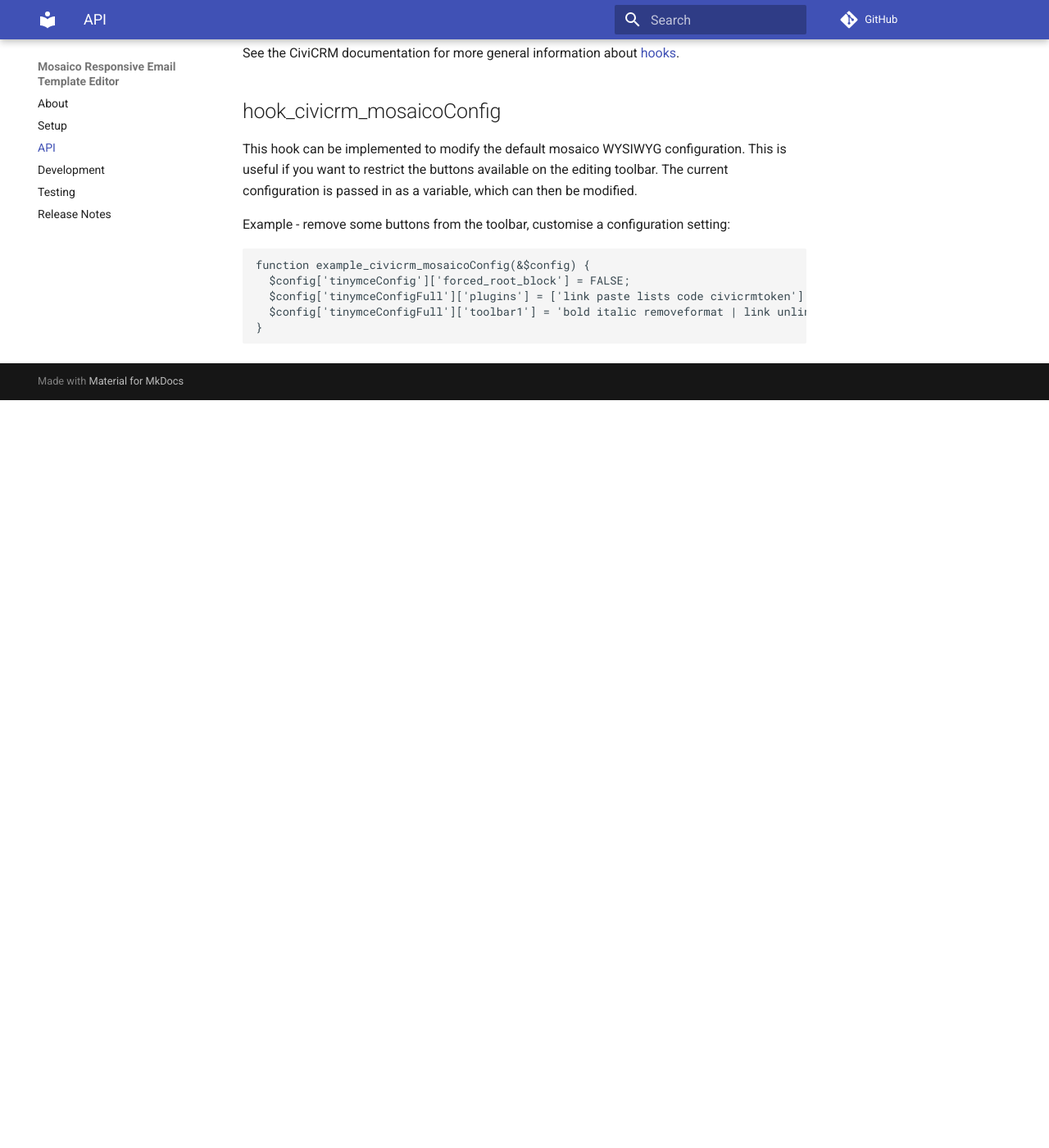
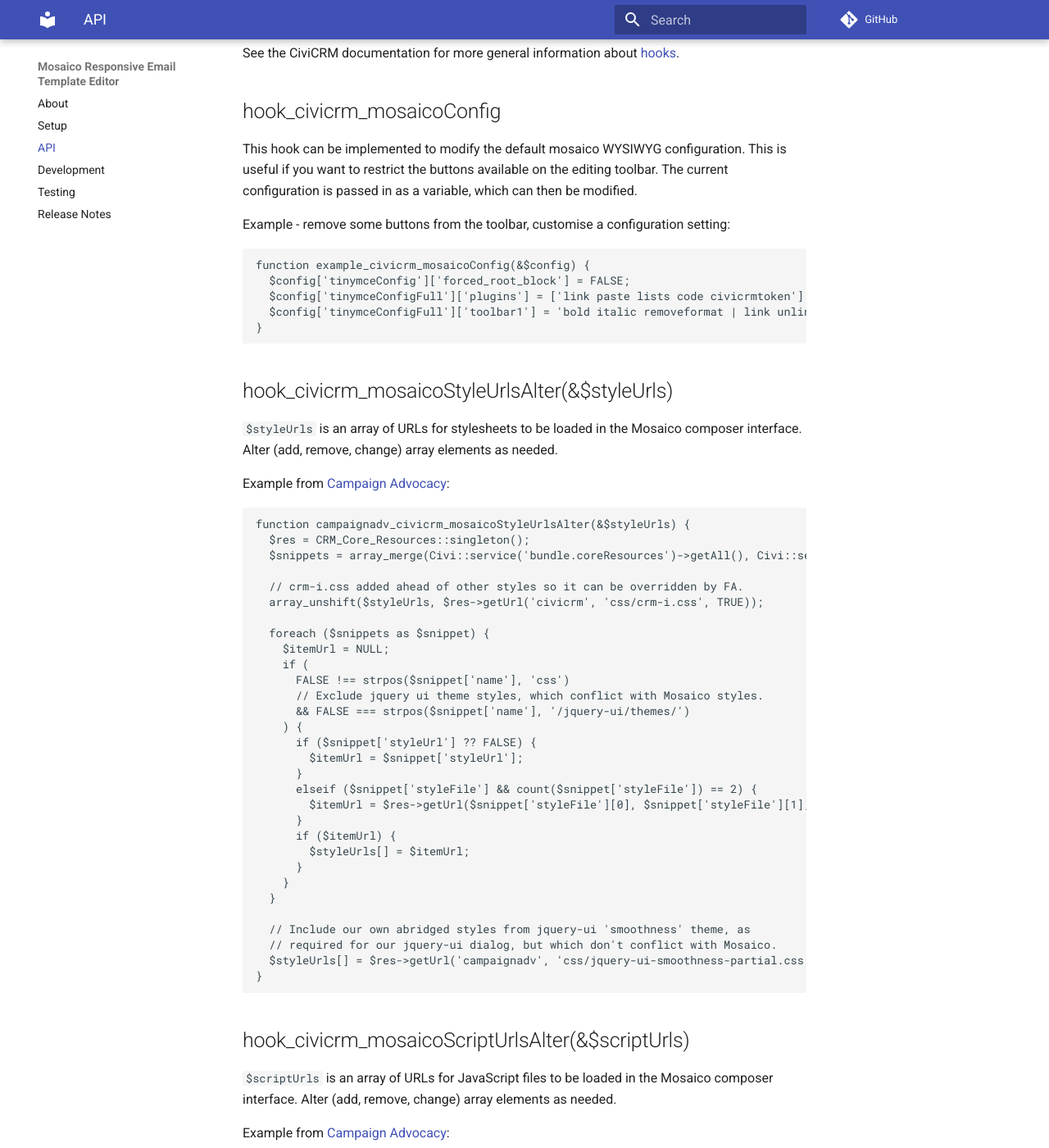
Before and after one commit to veda-consulting-company/uk.co.vedaconsulting.mosaico, an MkDocs documentation site: the page built from docs/api.md, in a window 1280 px wide and 1400 px high, scrolled down 1785 px. Shown: the whole window at 82% size. Built offline with MkDocs 1.6.1 and Material for MkDocs 9.7.7, drawn with Linux system fonts in a browser that asks for light colours; comment, search, counter and statistics services are not loaded; before the commit the page ends 2273 px from its top, so only the background shows below that; some of the changed text lies outside the part shown.

Commit message:
Add docs for the hooks that alter relevant assets in the Mosaico interface

````diff
--- a/docs/api.md
+++ b/docs/api.md
@@ -73,3 +73,80 @@
   $config['tinymceConfigFull']['toolbar1'] = 'bold italic removeformat | link unlink | civicrmtoken | pastetext code';
 }
 ```
+
+## hook_civicrm_mosaicoStyleUrlsAlter(&$styleUrls)
+
+`$styleUrls` is an array of URLs for stylesheets to be loaded in the Mosaico composer interface. Alter (add, remove, change) array elements as needed.
+
+Example from  [Campaign Advocacy](https://github.com/twomice/civicrm-campaignadvocacy):
+
+```php
+function campaignadv_civicrm_mosaicoStyleUrlsAlter(&$styleUrls) {
+  $res = CRM_Core_Resources::singleton();
+  $snippets = array_merge(Civi::service('bundle.coreResources')->getAll(), Civi::service('bundle.coreStyles')->getAll());
+
+  // crm-i.css added ahead of other styles so it can be overridden by FA.
+  array_unshift($styleUrls, $res->getUrl('civicrm', 'css/crm-i.css', TRUE));
+
+  foreach ($snippets as $snippet) {
+    $itemUrl = NULL;
+    if (
+      FALSE !== strpos($snippet['name'], 'css')
+      // Exclude jquery ui theme styles, which conflict with Mosaico styles.
+      && FALSE === strpos($snippet['name'], '/jquery-ui/themes/')
+    ) {
+      if ($snippet['styleUrl'] ?? FALSE) {
+        $itemUrl = $snippet['styleUrl'];
+      }
+      elseif ($snippet['styleFile'] && count($snippet['styleFile']) == 2) {
+        $itemUrl = $res->getUrl($snippet['styleFile'][0], $snippet['styleFile'][1], TRUE);
+      }
+      if ($itemUrl) {
+        $styleUrls[] = $itemUrl;
+      }
+    }
+  }
+
+  // Include our own abridged styles from jquery-ui 'smoothness' theme, as
+  // required for our jquery-ui dialog, but which don't conflict with Mosaico.
+  $styleUrls[] = $res->getUrl('campaignadv', 'css/jquery-ui-smoothness-partial.css', TRUE);
+}
+```
+
+## hook_civicrm_mosaicoScriptUrlsAlter(&$scriptUrls)
+
+`$scriptUrls` is an array of URLs for JavaScript files to be loaded in the Mosaico composer interface. Alter (add, remove, change) array elements as needed.
+
+Example from  [Campaign Advocacy](https://github.com/twomice/civicrm-campaignadvocacy):
+
+```php
+function campaignadv_civicrm_mosaicoScriptUrlsAlter(&$scriptUrls) {
+  $res = CRM_Core_Resources::singleton();
+  $snippets = Civi::service('bundle.coreResources')->getAll();
+  foreach ($snippets as $snippet) {
+    $itemUrl = NULL;
+    if (
+        FALSE !== strpos($snippet['name'], 'js')
+        && !strpos($snippet['name'], 'crm.menubar.js')
+        && !strpos($snippet['name'], 'crm.menubar.min.js')
+        && !strpos($snippet['name'], 'crm.wysiwyg.js')
+        && !strpos($snippet['name'], 'crm.wysiwyg.min.js')
+        && !strpos($snippet['name'], 'l10n-js')
+      ) {
+      if ($snippet['scriptUrl'] ?? FALSE) {
+        $itemUrl = $snippet['scriptUrl'];
+      }
+      elseif ($snippet['scriptFile'] && count($snippet['scriptFile']) == 2) {
+        $itemUrl = $res->getUrl($snippet['scriptFile'][0], $snippet['scriptFile'][1], TRUE);
+      }
+      if ($itemUrl) {
+        $scriptUrls[] = $itemUrl;
+      }
+    }
+  }
+
+  // Include our own JS (this url generates dynammic JS containing apprpopriate settings per session).
+  $url = CRM_Utils_System::url('civicrm/campaignadv/mosaico-js', '', TRUE, NULL, NULL, NULL, NULL);
+  $scriptUrls[] = $url;
+}
+```
````
